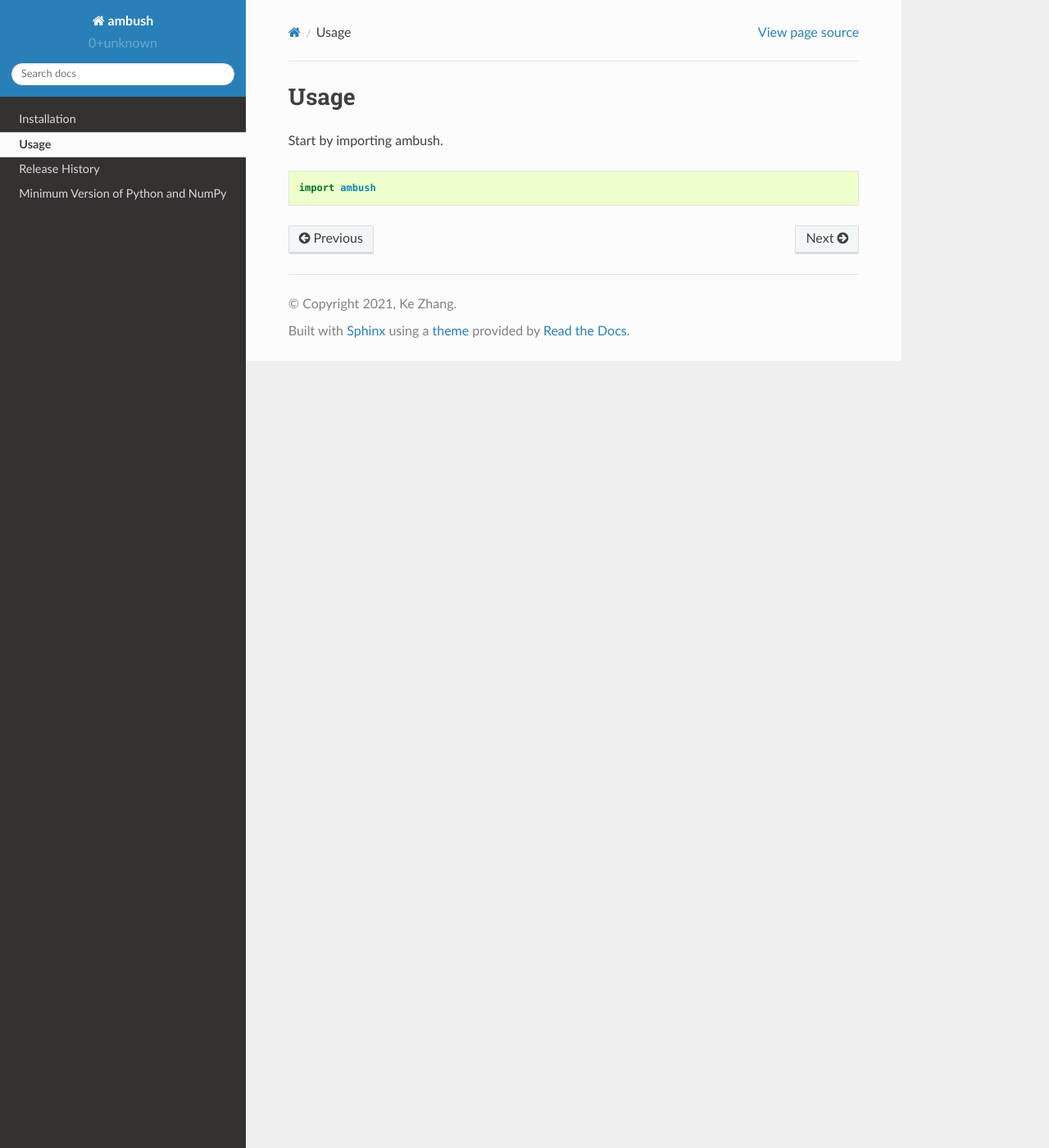
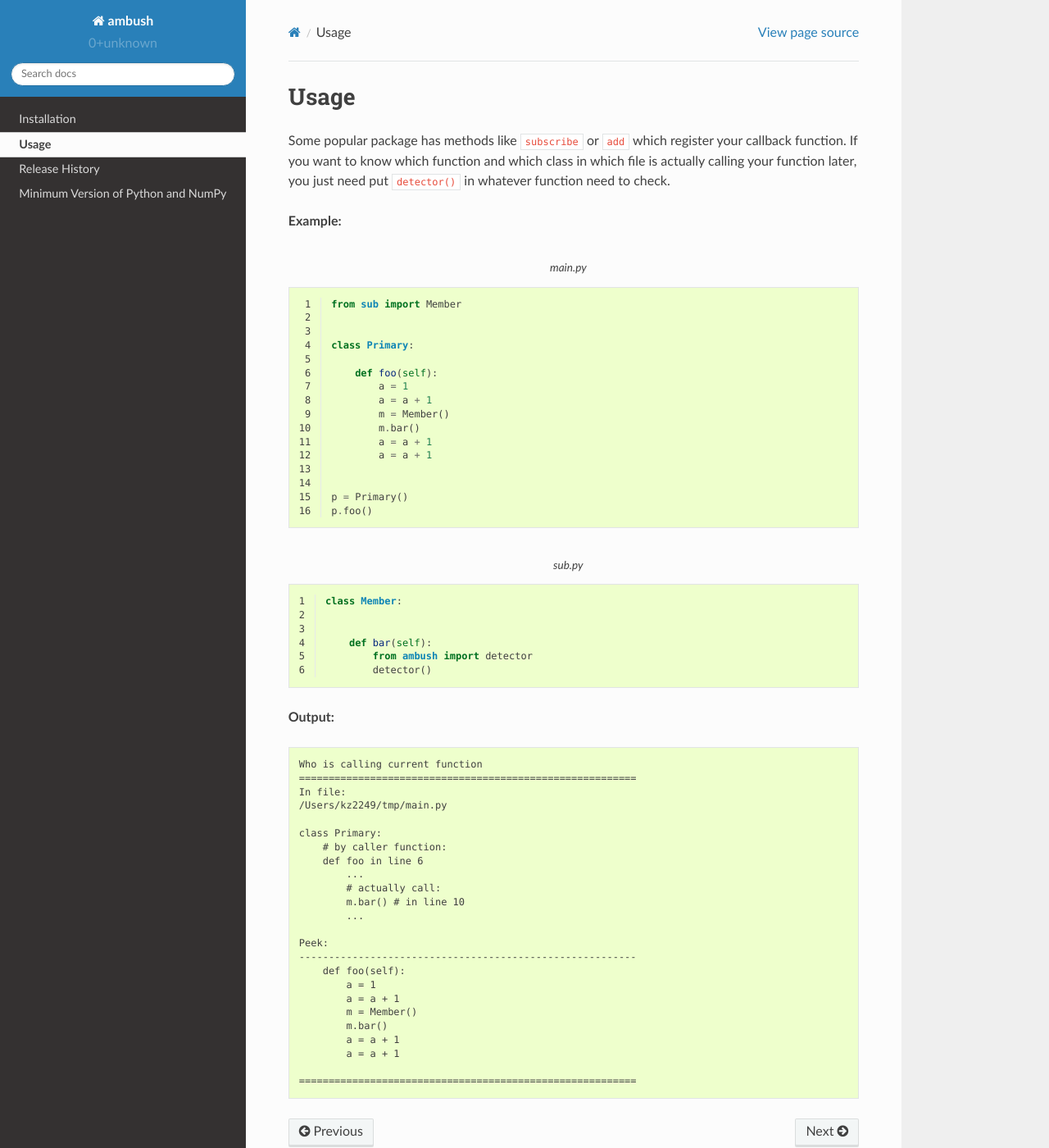
Before and after one commit to ke-zhang-rd/ambush, a Sphinx documentation site: the page built from docs/source/usage.rst, in a window 1280 px wide and 1400 px high. Shown: the whole window at 82% size. Built offline with Sphinx 7.4.7 and the Read the Docs theme 2.0.0, drawn with Linux system fonts in a browser that asks for light colours.

Commit message:
ENH: Add detector function

```diff
--- a/docs/source/usage.rst
+++ b/docs/source/usage.rst
@@ -2,8 +2,67 @@
 Usage
 =====
 
-Start by importing ambush.
+Some popular package has methods like ``subscribe`` or ``add`` which register your callback function. If you want to know which function and which class in which file is actually calling your function later, you just need put ``detector()`` in whatever function need to check.
+
+**Example:**
 
 .. code-block:: python
+  :caption: main.py
+  :linenos:
 
-    import ambush
+  from sub import Member
+
+
+  class Primary:
+
+      def foo(self):
+          a = 1
+          a = a + 1
+          m = Member()
+          m.bar()
+          a = a + 1
+          a = a + 1
+
+
+  p = Primary()
+  p.foo()
+
+.. code-block:: python
+  :caption: sub.py
+  :linenos:
+
+  class Member:
+
+
+      def bar(self):
+          from ambush import detector
+          detector()
+
+**Output:**
+
+.. code:: none
+
+  Who is calling current function
+  =========================================================
+  In file:
+  /Users/kz2249/tmp/main.py
+
+  class Primary:
+      # by caller function:
+      def foo in line 6
+          ...
+          # actually call:
+          m.bar() # in line 10
+          ...
+
+  Peek:
+  ---------------------------------------------------------
+      def foo(self):
+          a = 1
+          a = a + 1
+          m = Member()
+          m.bar()
+          a = a + 1
+          a = a + 1
+
+  =========================================================
```
Also changed, not shown: ambush/__init__.py (+27 -1 lines).
